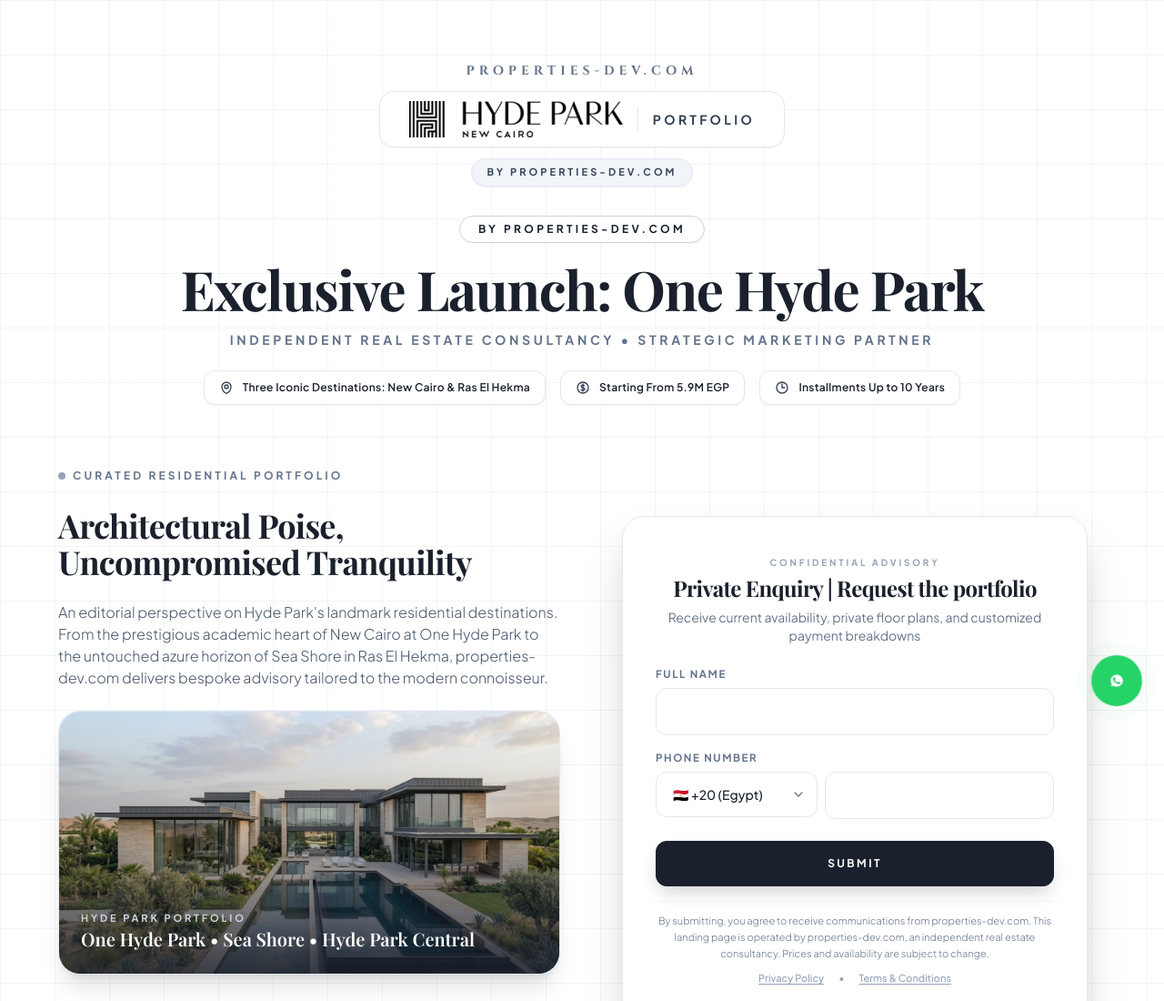
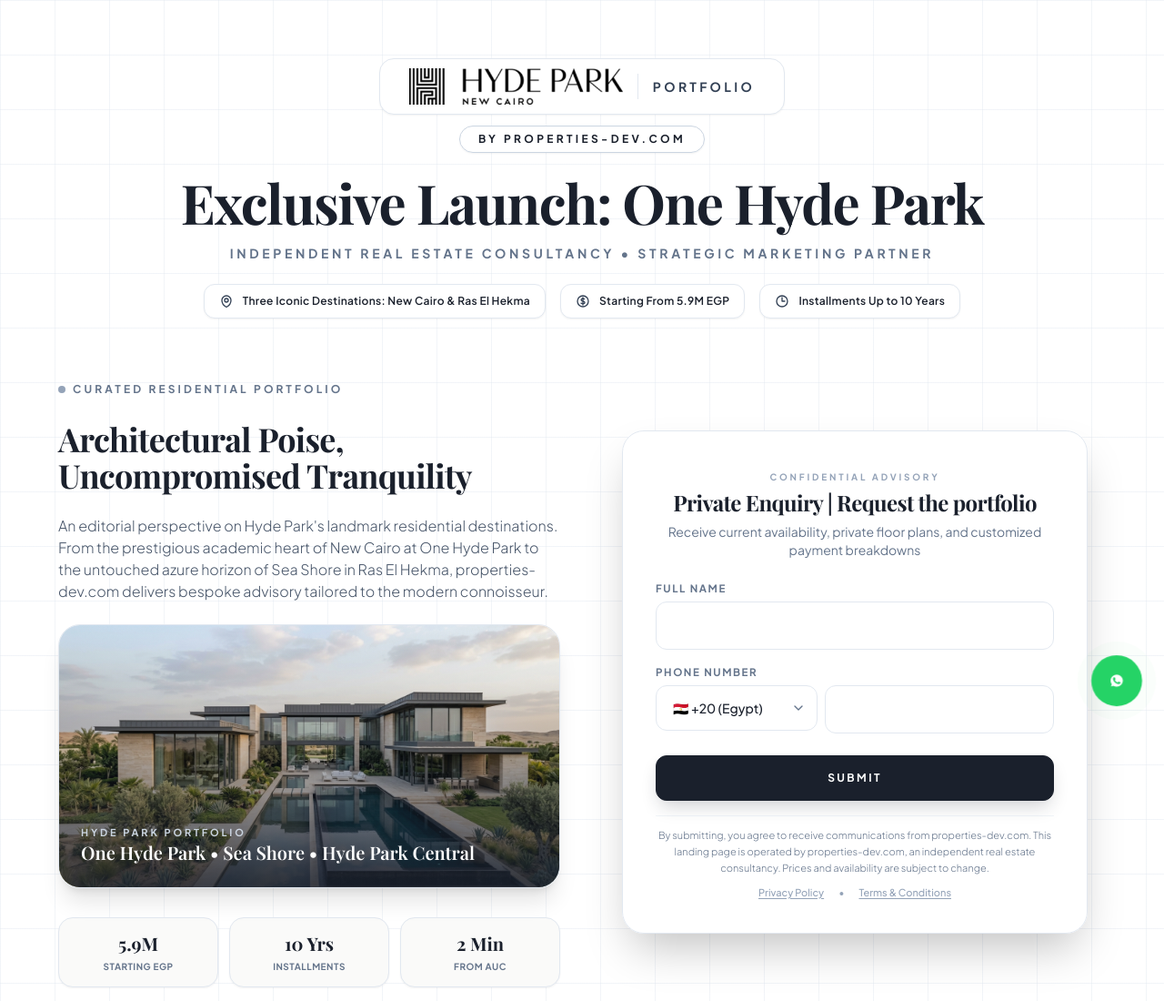
Before and after one commit to rahmasameh671-ai/properties-dev.com, a plain HTML site: page hyde-park.html in a window 1280 px wide. Shown: the top 1100 px of the page at 91% size. Drawn offline with nearby package versions, Linux system fonts and the light colour scheme; a web font is replaced by a local one.

Commit message:
refactor: consolidate properties-dev badges to a single clean badge under Hyde Park logo

```diff
--- a/hyde-park.html
+++ b/hyde-park.html
@@ -72,15 +72,9 @@
 
     <div class="container-chic">
 
-      <!-- Top Branding: properties-dev.com Entity Mark with Hyde Park Monogram and 'By properties-dev.com' -->
-      <div class="text-center mb-8">
+      <!-- Top Branding: Hyde Park Logo Showcase with Single 'BY PROPERTIES-DEV.COM' -->
+      <div class="text-center mb-6">
         <div class="inline-flex flex-col items-center">
-
-          <!-- Parent Entity Identifier -->
-          <a href="/" class="font-cinzel text-xs sm:text-sm font-bold tracking-[0.36em] text-slate-500 uppercase hover:text-charcoal transition-colors mb-3">
-            PROPERTIES-DEV.COM
-          </a>
-
           <!-- Official Developer Showcase Banner -->
           <div class="flex items-center justify-center gap-4 py-2.5 px-6 sm:px-8 rounded-2xl bg-white border border-coolborder shadow-sm hover:shadow-md transition-shadow">
             <img src="images/hyde-park-logo.png" onerror="this.onerror=null;this.src='/images/hyde-park-logo.png';" alt="Hyde Park Developments" class="h-8 sm:h-10 w-auto object-contain">
@@ -88,18 +82,13 @@
             <span class="text-xs sm:text-sm font-bold uppercase tracking-[0.24em] text-slate-700">PORTFOLIO</span>
           </div>
 
-          <!-- Prominent Sub-Branding: 'By properties-dev.com' -->
-          <div class="inline-block mt-3 px-4 py-1.5 rounded-full bg-slate-100 border border-coolborder text-[11px] font-bold uppercase tracking-[0.28em] text-slate-700 shadow-sm">
-            By properties-dev.com
+          <!-- Single Clean Eyebrow Badge -->
+          <div class="mt-3">
+            <span class="inline-block px-5 py-1.5 rounded-full border border-slate-300 bg-white/95 text-xs font-bold uppercase tracking-[0.28em] text-charcoal shadow-sm">
+              BY PROPERTIES-DEV.COM
+            </span>
           </div>
         </div>
-      </div>
-
-      <!-- Badge / Eyebrow: BY PROPERTIES-DEV.COM -->
-      <div class="text-center mb-5">
-        <span class="inline-block px-5 py-1.5 rounded-full border border-slate-300 bg-white/95 text-xs font-bold uppercase tracking-[0.28em] text-charcoal shadow-sm">
-          BY PROPERTIES-DEV.COM
-        </span>
       </div>
 
       <!-- Main Headline: Exclusive Launch: One Hyde Park -->
```
Also changed, not shown: hyde-park/index.html (+7 -18 lines), index.html (+7 -18 lines).
